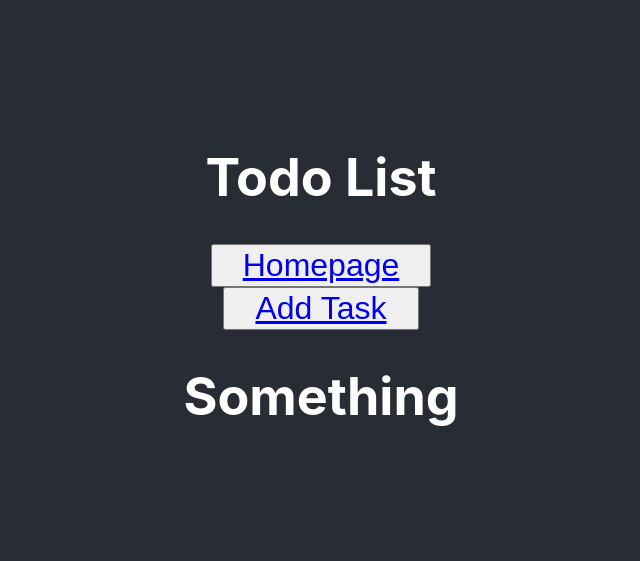
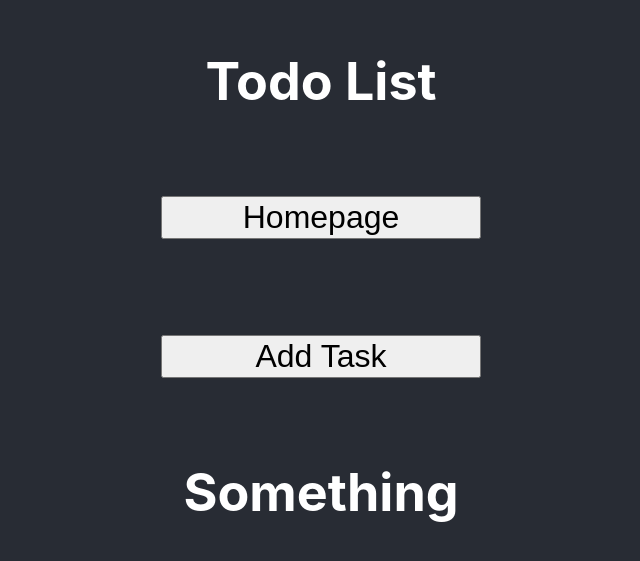
Before and after one commit to jyoonbcit/ToDoList, a React (Create React App) app in the folder todolist/: page / in a window 1280 px wide. Shown: the part 113-674 px from the top of the page, without its empty margins (319-959 px from the left). Built offline with nearby package versions, Linux system fonts and the light colour scheme; the HTML template or start-up script is replaced by a standard one.

Commit message:
Update buttons

```diff
--- a/todolist/src/components/button/button.css
+++ b/todolist/src/components/button/button.css
@@ -1,4 +1,5 @@
 .btn {
     margin: 3vh;
     font-size: 4vh;
+    width: 50%
 }
--- a/todolist/src/components/button/button.jsx
+++ b/todolist/src/components/button/button.jsx
@@ -4,11 +4,11 @@ import './button.css';
 
 const Button = (props) => {
     return (
-        <button>
-            <Link to={props.to} className='btn'>
+        <Link to={props.to} className='btn'>
+            <button className='btn'>
                 {props.text}
-            </Link>
-        </button>
+            </button>
+        </Link>
     )
 }
 export default Button;
```
